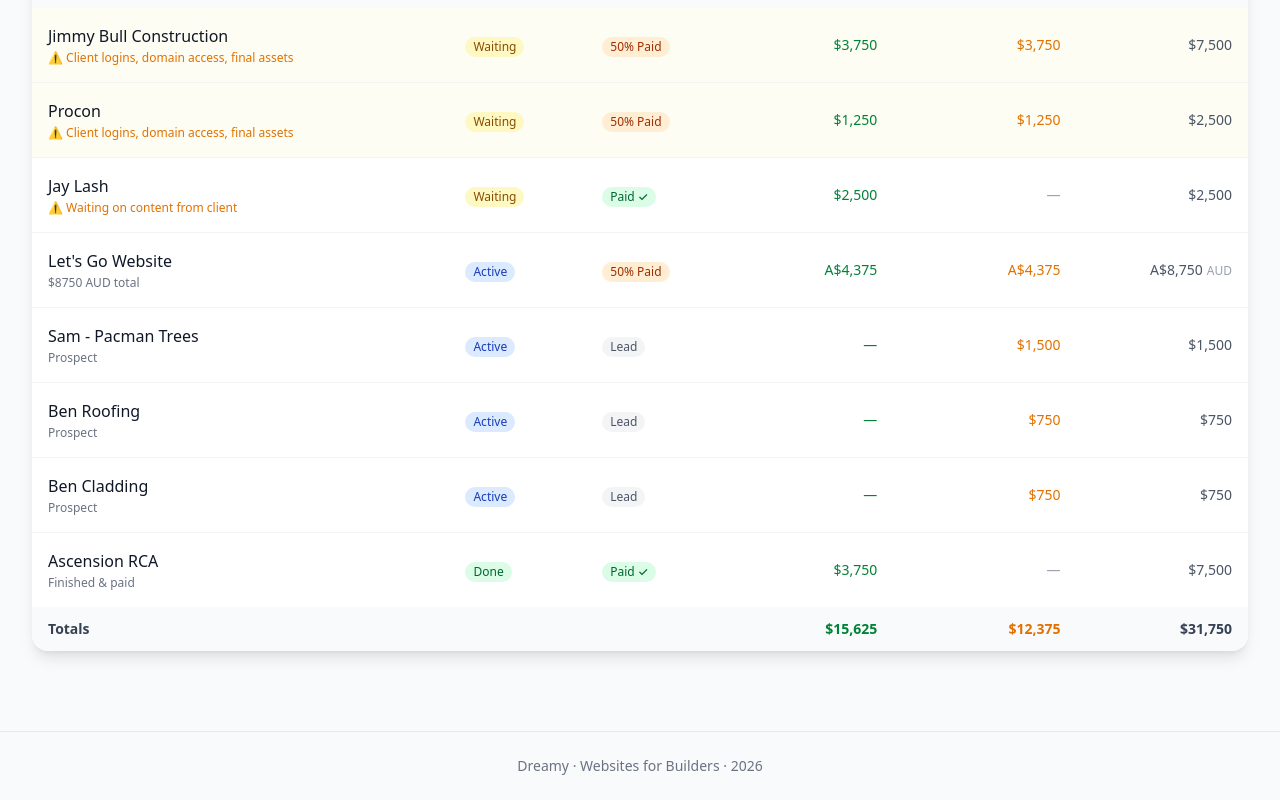
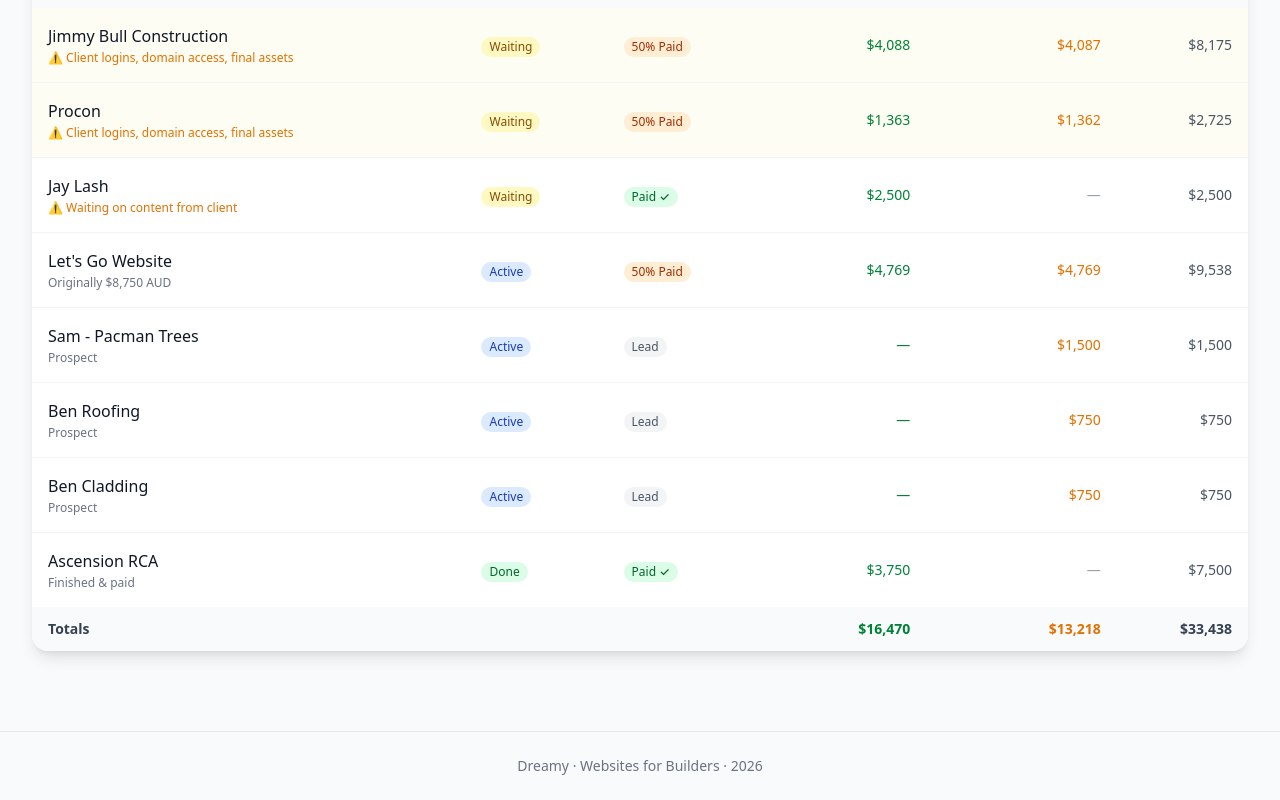
Before and after one commit to dreamy-launch/dreamy-dashboard, a Next.js app: page / in a window 1280 px wide. Shown: the part 1144-1944 px from the top of the page. Built offline with nearby package versions, Linux system fonts and the light colour scheme.

Commit message:
Convert AUD projects to NZD, fix Let's Go source to House of Mood

```diff
--- a/src/data/clients.ts
+++ b/src/data/clients.ts
@@ -42,14 +42,14 @@ export const clients: Client[] = [
     name: 'Jimmy Bull Construction',
     projectStatus: 'waiting-on-client',
     paymentStatus: 'deposit-paid',
-    totalRevenue: 7500,
-    depositPaid: 3750,
-    balanceDue: 3750,
+    totalRevenue: 8175,
+    depositPaid: 4088,
+    balanceDue: 4087,
     currency: 'NZD',
     startDate: '2026-01-10',
     projectType: 'full-site',
     source: 'Sea Salt',
-    notes: 'Pending final 50%',
+    notes: 'Originally $7,500 AUD. Pending final 50%',
     blockedBy: 'Client logins, domain access, final assets'
   },
   {
@@ -57,14 +57,14 @@ export const clients: Client[] = [
     name: 'Procon',
     projectStatus: 'waiting-on-client',
     paymentStatus: 'deposit-paid',
-    totalRevenue: 2500,
-    depositPaid: 1250,
-    balanceDue: 1250,
+    totalRevenue: 2725,
+    depositPaid: 1363,
+    balanceDue: 1362,
     currency: 'NZD',
     startDate: '2026-01-15',
     projectType: 'landing-page',
     source: 'Sea Salt',
-    notes: 'Pending final 50%',
+    notes: 'Originally $2,500 AUD. Pending final 50%',
     blockedBy: 'Client logins, domain access, final assets'
   },
   // Paid in Full - Waiting on Content
@@ -89,14 +89,14 @@ export const clients: Client[] = [
     name: "Let's Go Website",
     projectStatus: 'active',
     paymentStatus: 'deposit-paid',
-    totalRevenue: 8750,
-    depositPaid: 4375,
-    balanceDue: 4375,
-    currency: 'AUD',
+    totalRevenue: 9538,
+    depositPaid: 4769,
+    balanceDue: 4769,
+    currency: 'NZD',
     startDate: '2026-02-01',
     projectType: 'full-site',
-    source: 'Direct',
-    notes: '$8750 AUD total'
+    source: 'House of Mood',
+    notes: 'Originally $8,750 AUD'
   },
   // Leads / Pipeline (no payment yet)
   {
```
